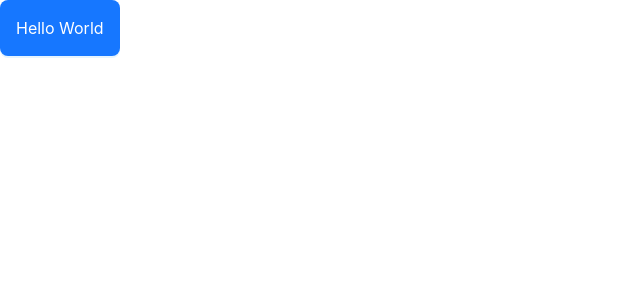
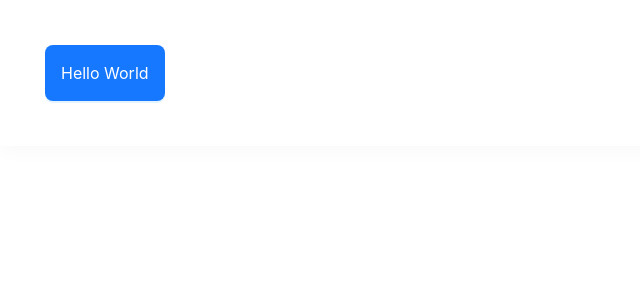
Before and after one commit to SofienkoDV/Voice-of-friends, a React (Create React App) app: page / in a window 1280 px wide. Shown: the top 300 px of the page, without its empty margins (0-640 px from the left). Built offline with nearby package versions, Linux system fonts and the light colour scheme.

Commit message:
Created the Block component

```diff
--- a/src/App.js
+++ b/src/App.js
@@ -1,11 +1,13 @@
-import { Button } from "./components";
+import { Button, Block } from "./components";
 
 function App() {
   return (
     <div className="App">
-      <Button type="primary" size="large">
-        Hello World
-      </Button>
+      <Block>
+        <Button type="primary" size="large">
+          Hello World
+        </Button>
+      </Block>
     </div>
   );
 }
--- /dev/null
+++ b/src/components/Block/Block.jsx
@@ -0,0 +1,8 @@
+import classNames from "classnames";
+import "./Block.scss";
+
+function Block({ children, className = "" }) {
+  return <div className={classNames("block", className)}>{children}</div>;
+}
+
+export default Block;
--- /dev/null
+++ b/src/components/Block/Block.scss
@@ -0,0 +1,6 @@
+.block {
+  padding: 45px;
+  background-color: #fff;
+  box-shadow: 0 0 25px 0 rgba(0, 0, 0, 0.04204);
+  border-radius: 3px;
+}
--- a/src/components/index.js
+++ b/src/components/index.js
@@ -1 +1,2 @@
 export { default as Button } from "./Button/Button";
+export { default as Block } from "./Block/Block";
```
